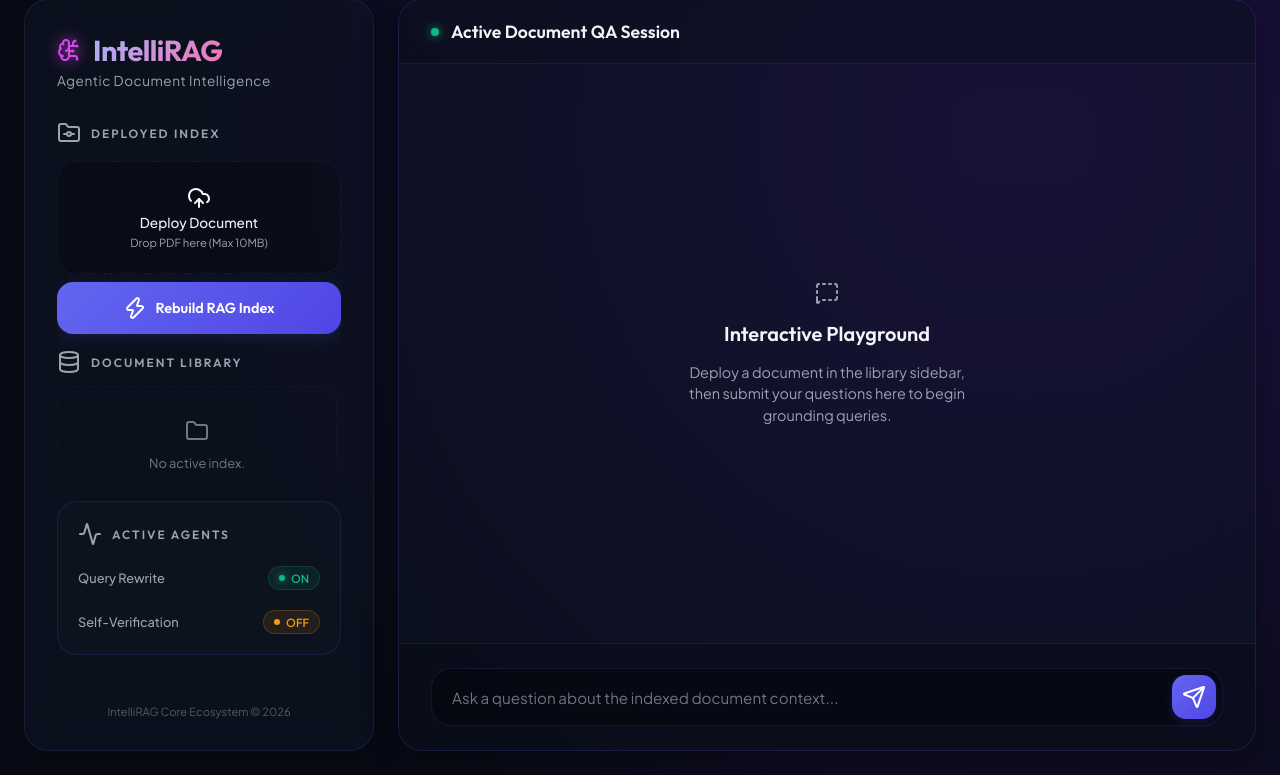
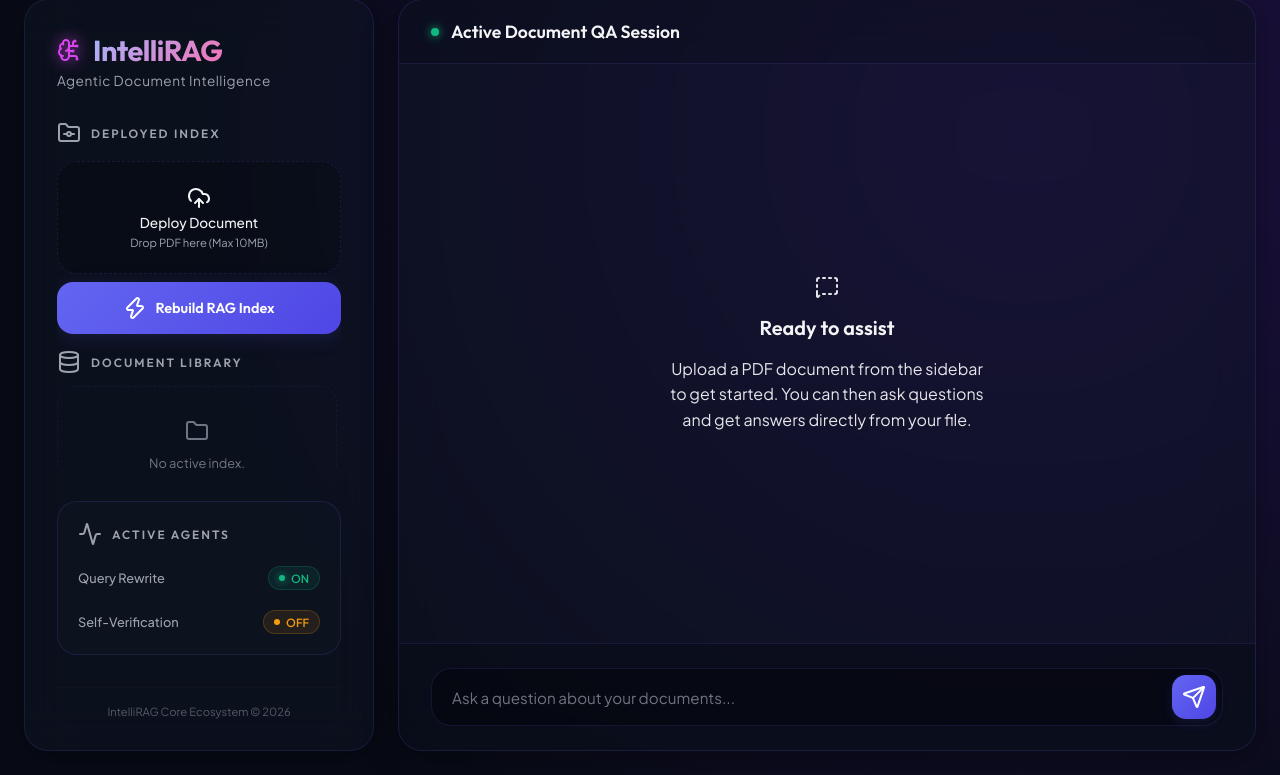
Before and after one commit to thedishajyala/IntelliRAG, a Flask app: page / in a window 1280 px wide. Shown: the part 25-800 px from the top of the page. Run offline with Flask 3, Linux system fonts and the light colour scheme; parts of the project's set-up code (start-up, migrations or seed data) failed here and were passed over.

Commit message:
Update UI instructions for clarity and better contrast

```diff
--- a/templates/index.html
+++ b/templates/index.html
@@ -533,7 +533,7 @@
             flex-direction: column;
             align-items: center;
             justify-content: center;
-            color: var(--text-muted);
+            color: #e5e7eb;
             text-align: center;
             gap: 16px;
         }
@@ -557,9 +557,10 @@
         }
 
         .chat-empty p {
-            font-size: 0.9rem;
-            max-width: 300px;
-            line-height: 1.5;
+            font-size: 1rem;
+            max-width: 320px;
+            line-height: 1.6;
+            font-weight: 400;
         }
 
         /* --- INPUT CONTROL BAR --- */
@@ -852,8 +853,8 @@
             {% if not history %}
                 <div class="chat-empty">
                     <i data-lucide="message-square-dashed" size="54"></i>
-                    <h3>Interactive Playground</h3>
-                    <p>Deploy a document in the library sidebar, then submit your questions here to begin grounding queries.</p>
+                    <h3>Ready to assist</h3>
+                    <p>Upload a PDF document from the sidebar to get started. You can then ask questions and get answers directly from your file.</p>
                 </div>
             {% endif %}
         </div>
@@ -862,7 +863,7 @@
         <section class="input-bar">
             <form method="post" id="chatForm">
                 <div class="input-container">
-                    <input type="text" name="question" placeholder="Ask a question about the indexed document context..." required autocomplete="off" id="chatInputField">
+                    <input type="text" name="question" placeholder="Ask a question about your documents..." required autocomplete="off" id="chatInputField">
                     <button type="submit" class="btn-send" id="btnSend">
                         <i data-lucide="send" size="18"></i>
                     </button>
```
